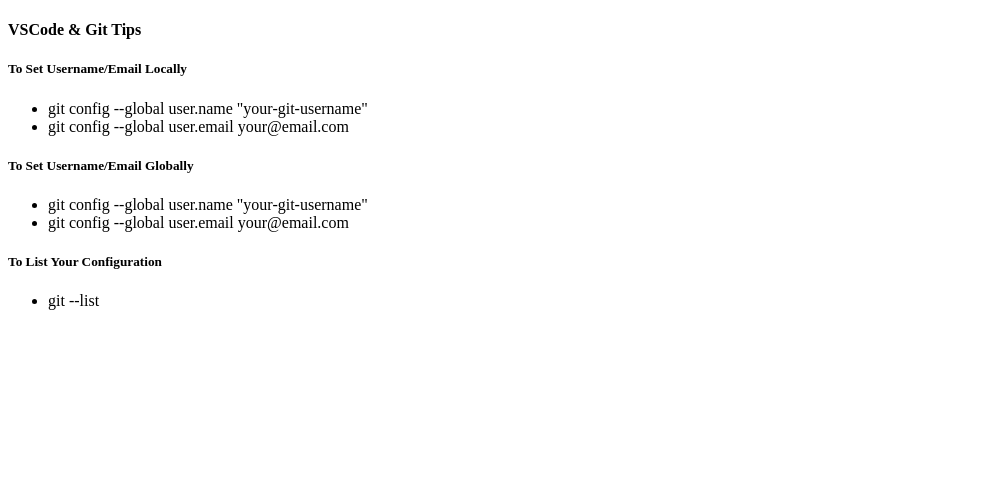
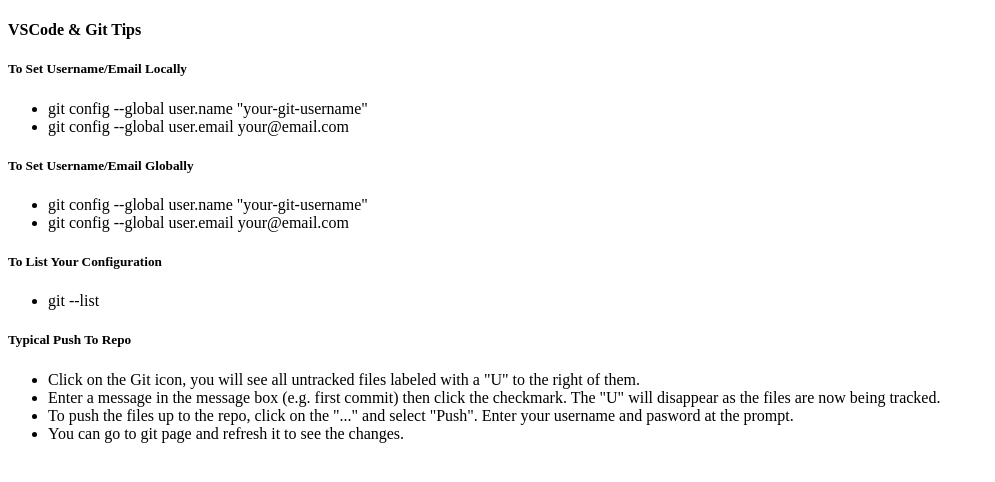
Before and after one commit to nerdiloo/vscode-n-git, a plain HTML site: page index.html in a window 1280 px wide. Shown: the whole page, without its empty margins (0-995 px from the left). Drawn offline with Linux system fonts and the light colour scheme.

Commit message:
added push instructions

```diff
--- a/index.html
+++ b/index.html
@@ -21,11 +21,20 @@
         <li>git config --global user.name "your-git-username"</li>
         <li>git config --global user.email your@email.com</li>
     </ul>
+
     <h5>To List Your Configuration</h5>
     <ul>
         <li>git --list</li>
     </ul>
 
+    <h5>Typical Push To Repo</h5>
+    <ul>
+        <li>Click on the Git icon, you will see all untracked files labeled with a "U" to the right of them.</li>
+        <li>Enter a message in the message box (e.g. first commit) then click the checkmark. The "U" will disappear as the files are now being tracked.</li>
+        <li>To push the files up to the repo, click on the "..." and select "Push". Enter your username and pasword at the prompt.</li>
+        <li>You can go to git page and refresh it to see the changes.</li>
+    </ul>
+
 </body>
 
 </html>
```
